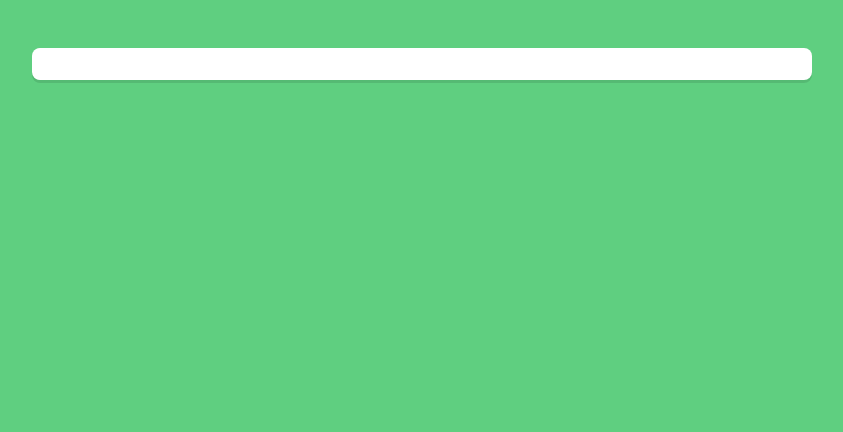
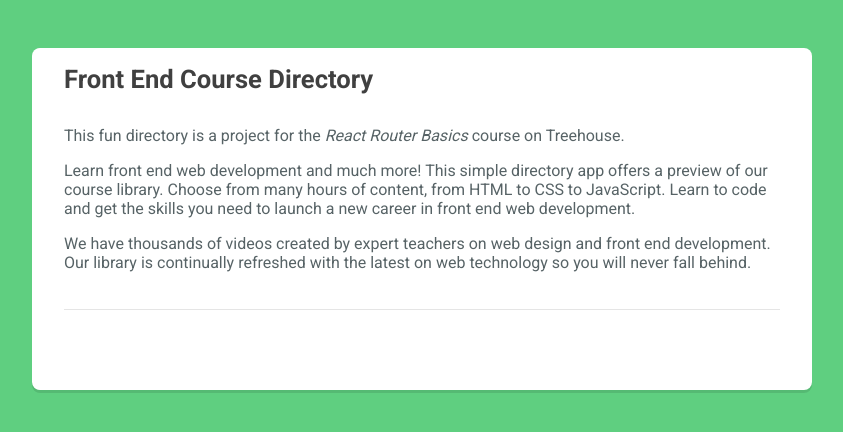
Before and after one commit to noahmatsell/single-page-react-app, a React (Create React App) app: page / in a window 1280 px wide. Shown: the top 432 px of the page, without its empty margins (218-1061 px from the left). Built offline with nearby package versions, Linux system fonts and the light colour scheme.

Commit message:
route added

```diff
--- a/package.json
+++ b/package.json
@@ -7,7 +7,8 @@
   },
   "dependencies": {
     "react": "^15.5.4",
-    "react-dom": "^15.5.4"
+    "react-dom": "^15.5.4",
+    "react-router-dom": "^4.2.2"
   },
   "scripts": {
     "start": "react-scripts start",
--- a/src/components/App.js
+++ b/src/components/App.js
@@ -1,9 +1,18 @@
 import React from 'react';
+import {
+  BrowserRouter,
+  Route
+} from 'react-router-dom';
+
+//components
+import Home from './Home';
 
 const App = () => (
-  <div className="container">
-
-  </div>
+  <BrowserRouter>
+    <div className="container">
+      <Route path="/" component={Home} />
+    </div>
+  </BrowserRouter>
 );
 
 export default App;
```
